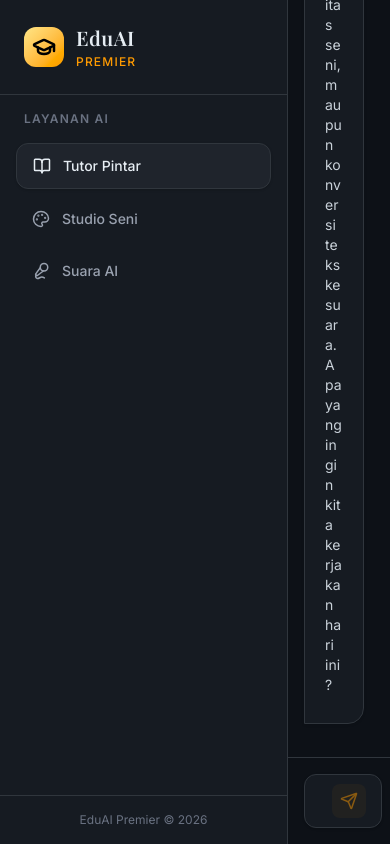
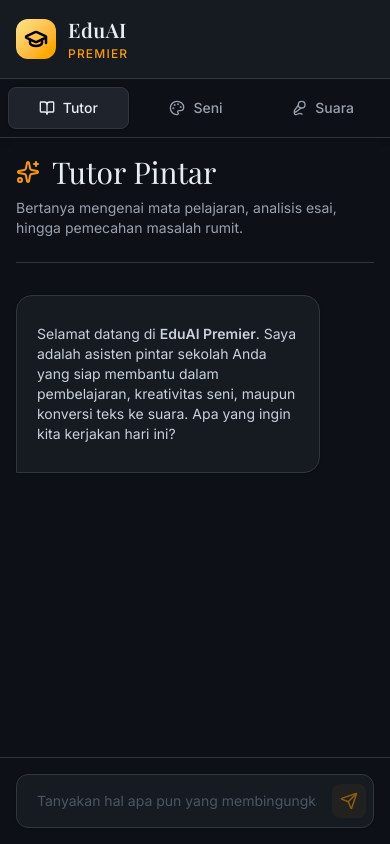
Before and after one commit to 2026musik-code/bigsped, a React (Vite) app: page / in a window 390 px wide. Built offline with nearby package versions, Linux system fonts and the light colour scheme; a web font is replaced by a local one.

Commit message:
feat: make sidebar responsive
Convert sidebar to a top header on mobile devices to improve usability on smaller screens.

```diff
--- a/src/App.tsx
+++ b/src/App.tsx
@@ -128,11 +128,11 @@ export default function App() {
   };
 
   return (
-    <div className="flex h-screen bg-[#0d1117] text-[#c9d1d9] font-sans selection:bg-[#388bfd] selection:text-white">
-      {/* Sidebar */}
-      <div className="w-72 border-r border-[#30363d] bg-[#161b22] flex flex-col">
-        <div className="p-6 border-b border-[#30363d] flex items-center space-x-3">
-          <div className="bg-gradient-to-br from-amber-200 to-amber-500 p-2 rounded-xl text-black">
+    <div className="flex flex-col md:flex-row h-screen bg-[#0d1117] text-[#c9d1d9] font-sans selection:bg-[#388bfd] selection:text-white">
+      {/* Sidebar / Top Header */}
+      <div className="w-full md:w-72 border-b md:border-b-0 md:border-r border-[#30363d] bg-[#161b22] flex flex-col shrink-0 shadow-md md:shadow-none z-10">
+        <div className="p-4 md:p-6 border-b border-[#30363d] flex items-center space-x-3">
+          <div className="bg-gradient-to-br from-amber-200 to-amber-500 p-2 rounded-xl text-black shrink-0">
             <GraduationCap size={24} strokeWidth={2.5} />
           </div>
           <div>
@@ -141,7 +141,8 @@ export default function App() {
           </div>
         </div>
 
-        <div className="p-4 space-y-2 flex-1 overflow-y-auto">
+        {/* Desktop Navigation */}
+        <div className="hidden md:flex p-4 flex-col space-y-2 flex-1 overflow-y-auto">
           <div className="text-xs font-semibold text-gray-500 uppercase tracking-widest mb-4 px-2">Layanan AI</div>
 
           <button
@@ -175,8 +176,30 @@ export default function App() {
           </button>
         </div>
 
-        <div className="p-4 border-t border-[#30363d] text-xs text-center text-gray-500">
+        <div className="hidden md:block p-4 border-t border-[#30363d] text-xs text-center text-gray-500">
           EduAI Premier © {new Date().getFullYear()}
+        </div>
+
+        {/* Mobile Navigation */}
+        <div className="md:hidden flex p-2 space-x-2 bg-[#0d1117] overflow-x-auto">
+          <button
+            onClick={() => setActiveTab("tutor")}
+            className={`flex-1 whitespace-nowrap flex justify-center items-center space-x-2 px-3 py-2.5 rounded-lg text-sm font-medium transition-all ${activeTab === "tutor" ? "bg-[#1f242c] text-[#e6edf3] border border-[#30363d] shadow-sm" : "text-gray-400 hover:text-gray-200"}`}
+          >
+            <BookOpen size={16} /> <span>Tutor</span>
+          </button>
+          <button
+            onClick={() => setActiveTab("image")}
+            className={`flex-1 whitespace-nowrap flex justify-center items-center space-x-2 px-3 py-2.5 rounded-lg text-sm font-medium transition-all ${activeTab === "image" ? "bg-[#1f242c] text-[#e6edf3] border border-[#30363d] shadow-sm" : "text-gray-400 hover:text-gray-200"}`}
+          >
+            <Palette size={16} /> <span>Seni</span>
+          </button>
+          <button
+            onClick={() => setActiveTab("voice")}
+            className={`flex-1 whitespace-nowrap flex justify-center items-center space-x-2 px-3 py-2.5 rounded-lg text-sm font-medium transition-all ${activeTab === "voice" ? "bg-[#1f242c] text-[#e6edf3] border border-[#30363d] shadow-sm" : "text-gray-400 hover:text-gray-200"}`}
+          >
+            <Mic2 size={16} /> <span>Suara</span>
+          </button>
         </div>
       </div>
 
```
